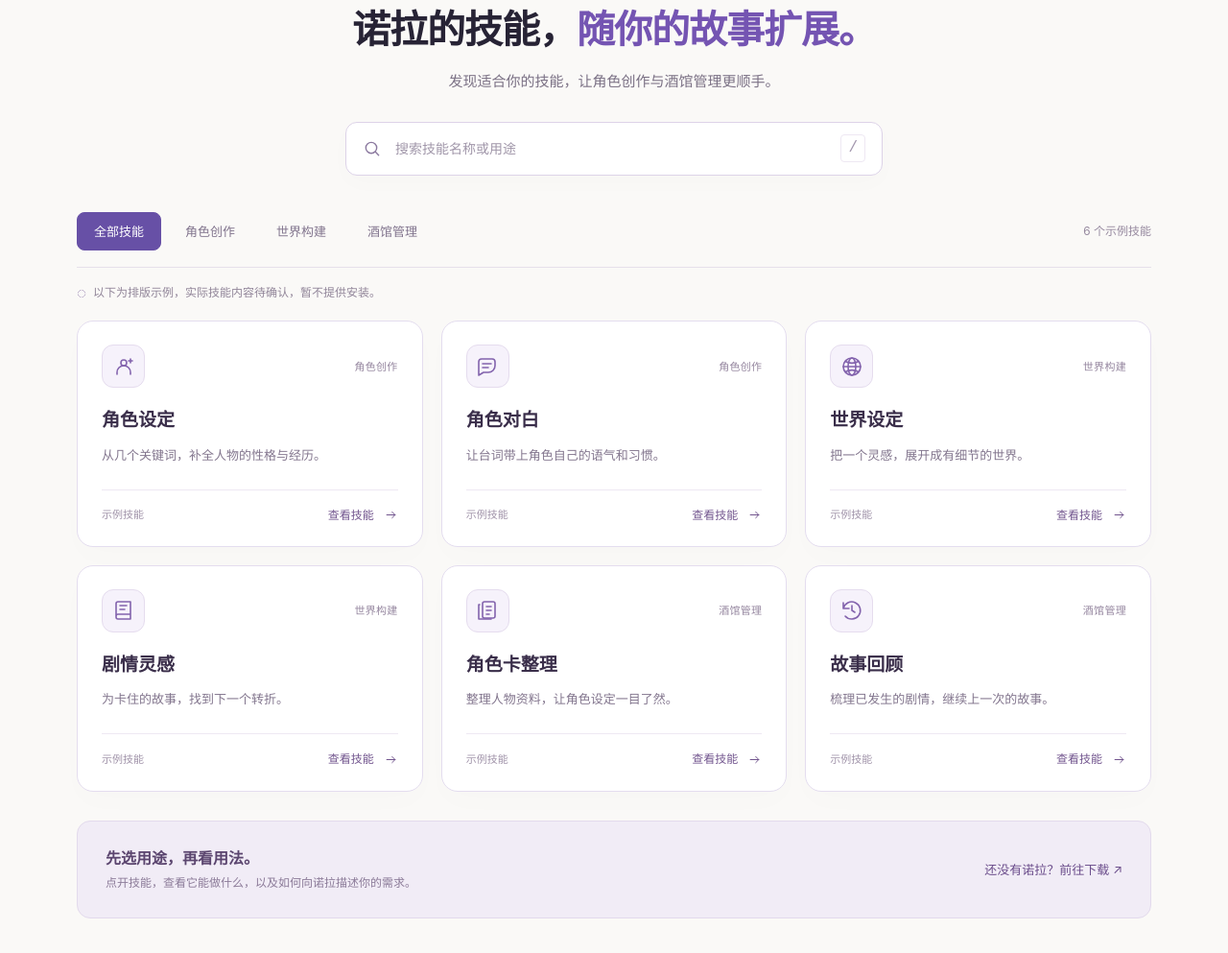
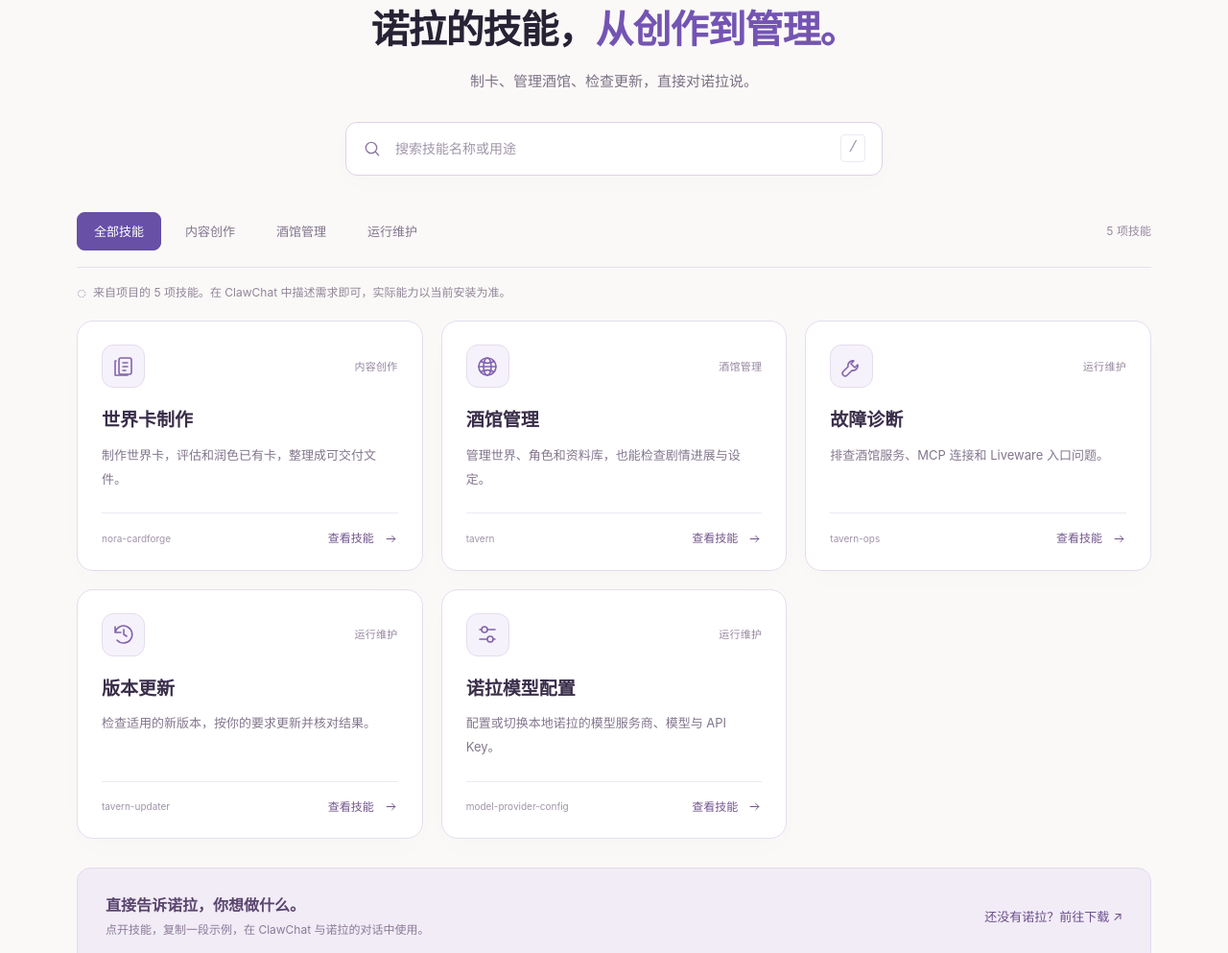
Before and after one commit to LoveMaker-art/nora-landing, a website: page skills-prototype.html in a window 1280 px wide. Shown: the part 211-1204 px from the top of the page at 96% size. Drawn offline with Linux system fonts and the light colour scheme.

Commit message:
prototype: populate skill library from verified Nora project skills

```diff
--- a/skills-prototype.css
+++ b/skills-prototype.css
@@ -71,3 +71,7 @@
 @media(max-width:900px){.skill-grid{grid-template-columns:repeat(2,minmax(0,1fr))}.library-hero h1{font-size:34px}.library-bottom{align-items:flex-start}.library-bottom a{padding-top:3px}}
 @media(max-width:600px){.library-main{padding-top:18px}.library-hero{text-align:left;padding:30px 0}.library-hero h1{font-size:30px;line-height:1.5;margin-top:10px}.library-hero h1 em{display:block}.library-hero .lead{font-size:13px;max-width:270px}.library-search{margin-top:23px}.library-search kbd{display:none}.library-search input{height:51px}.catalogue-toolbar{gap:9px;align-items:flex-start;flex-direction:column;padding-bottom:13px}.category-tabs{gap:3px;width:100%;justify-content:space-between;flex-wrap:nowrap}.category-tabs button{font-size:12px;padding:8px 9px;white-space:nowrap}.result-count{align-self:flex-end}.catalogue-note{font-size:11px;align-items:flex-start;line-height:1.8;margin:13px 0 17px}.catalogue-note>span{margin-top:4px}.skill-grid{grid-template-columns:1fr;gap:13px}.skill-card{padding:20px 22px 15px}.skill-card-top{margin-bottom:15px}.skill-card p{margin-bottom:17px}.library-bottom{flex-direction:column;gap:15px;padding:21px 23px;margin-top:23px;margin-bottom:30px}.library-bottom p{line-height:1.9}.skill-dialog{padding:20px 23px}.skills-page .top nav{gap:13px}.skills-page .brand{font-size:18px}.skills-page .brand img{width:27px;height:27px}.skills-page .top{min-height:77px}.skills-page footer{padding-top:25px;padding-bottom:25px;font-size:12px}}
 @media(prefers-reduced-motion:reduce){.skill-card:hover{transform:none}}
+
+/* The catalogue now shows actual project skill names and source references. */
+.skill-type{font-size:10px;overflow-wrap:anywhere;padding-right:8px}.skill-open{white-space:nowrap;flex-shrink:0}
+.detail-category{overflow-wrap:anywhere}.detail-disclaimer{font-size:12px;line-height:1.9;color:#8d7b99}.detail-source{display:inline-block;font-size:12px;margin-top:9px;color:#775d91}
--- a/skills-prototype.html
+++ b/skills-prototype.html
@@ -1,5 +1,5 @@
 <!doctype html>
-<!-- Local design prototype. Example catalogue only; no installation or production analytics. -->
+<!-- Local design preview with repository-backed skill content; no execution or production analytics. -->
 <html lang="zh-CN">
 <head>
   <meta charset="utf-8">
@@ -8,7 +8,7 @@
   <title>技能库 · 诺拉酒馆</title>
   <link rel="icon" href="assets/nora-avatar.jpg">
   <link rel="stylesheet" href="landing.css">
-  <link rel="stylesheet" href="skills-prototype.css">
+  <link rel="stylesheet" href="skills-prototype.css?content=project-skills">
 </head>
 <body class="skills-page">
   <header class="top wrap">
@@ -19,8 +19,8 @@
     <div class="library-path"><a href="index.html">首页</a><span aria-hidden="true">/</span><span>技能库</span><span class="preview-tag">设计预览</span></div>
     <section class="library-hero" aria-labelledby="library-title">
       <div class="eyebrow">NORA SKILLS</div>
-      <h1 id="library-title">诺拉的技能，<em>随你的故事扩展。</em></h1>
-      <p class="lead">发现适合你的技能，让角色创作与酒馆管理更顺手。</p>
+      <h1 id="library-title">诺拉的技能，<em>从创作到管理。</em></h1>
+      <p class="lead">制卡、管理酒馆、检查更新，直接对诺拉说。</p>
       <form class="library-search" role="search">
         <svg viewBox="0 0 24 24" aria-hidden="true"><circle cx="10.8" cy="10.8" r="6.8"/><path d="m16 16 4 4"/></svg>
         <label class="sr-only" for="skill-search">搜索技能名称或用途</label>
@@ -32,31 +32,32 @@
       <div class="catalogue-toolbar">
         <div class="category-tabs" role="group" aria-label="筛选技能分类">
           <button type="button" data-category="全部" aria-pressed="true">全部技能</button>
-          <button type="button" data-category="角色创作" aria-pressed="false">角色创作</button>
-          <button type="button" data-category="世界构建" aria-pressed="false">世界构建</button>
+          <button type="button" data-category="内容创作" aria-pressed="false">内容创作</button>
           <button type="button" data-category="酒馆管理" aria-pressed="false">酒馆管理</button>
+          <button type="button" data-category="运行维护" aria-pressed="false">运行维护</button>
         </div>
-        <span id="result-count" class="result-count" role="status" aria-live="polite">6 个示例技能</span>
+        <span id="result-count" class="result-count" role="status" aria-live="polite">5 项技能</span>
       </div>
-      <p class="catalogue-note"><span aria-hidden="true">◌</span> 以下为排版示例，实际技能内容待确认，暂不提供安装。</p>
+      <p class="catalogue-note"><span aria-hidden="true">◌</span> 来自项目的 5 项技能。在 ClawChat 中描述需求即可，实际能力以当前安装为准。</p>
       <div class="skill-grid" id="skill-grid"></div>
       <div class="library-empty" id="library-empty" hidden>
         <h2>没有找到匹配的技能</h2><p>换个关键词，或看看其他分类。</p><button type="button" id="clear-filters">查看全部技能</button>
       </div>
     </section>
-    <aside class="library-bottom"><div><h2>先选用途，再看用法。</h2><p>点开技能，查看它能做什么，以及如何向诺拉描述你的需求。</p></div><a href="index.html#start">还没有诺拉？前往下载 <span aria-hidden="true">↗</span></a></aside>
+    <aside class="library-bottom"><div><h2>直接告诉诺拉，你想做什么。</h2><p>点开技能，复制一段示例，在 ClawChat 与诺拉的对话中使用。</p></div><a href="index.html#start">还没有诺拉？前往下载 <span aria-hidden="true">↗</span></a></aside>
   </main>
   <footer class="wrap"><span>✦ 诺拉与酒馆 <small>Powered by ClawChat</small></span><a href="index.html">返回首页 ↗</a></footer>
   <dialog id="skill-dialog" class="skill-dialog" aria-labelledby="detail-title" aria-describedby="detail-description">
-    <div class="detail-top"><span class="detail-eyebrow">技能详情 · 设计示例</span><button type="button" id="close-dialog" class="close-dialog" aria-label="关闭技能详情"><svg viewBox="0 0 24 24" aria-hidden="true"><path d="m6 6 12 12M18 6 6 18"/></svg></button></div>
+    <div class="detail-top"><span class="detail-eyebrow">项目技能 · 使用说明</span><button type="button" id="close-dialog" class="close-dialog" aria-label="关闭技能详情"><svg viewBox="0 0 24 24" aria-hidden="true"><path d="m6 6 12 12M18 6 6 18"/></svg></button></div>
     <div id="detail-icon" class="skill-icon"></div>
     <span class="detail-category" id="detail-category"></span>
     <h2 id="detail-title"></h2>
     <p id="detail-description"></p>
     <div class="detail-section"><h3>可以帮你</h3><ul id="detail-benefits"></ul></div>
     <div class="prompt-box"><h3>试试这样对诺拉说</h3><p id="detail-prompt"></p><button type="button" id="copy-prompt">复制示例指令 <svg viewBox="0 0 24 24" aria-hidden="true"><rect x="8" y="8" width="12" height="12" rx="2"/><path d="M16 8V4H4v12h4"/></svg></button><span id="copy-feedback" role="status" aria-live="polite"></span></div>
-    <p class="detail-disclaimer">这是交互预览，示例指令不会安装或启用技能。</p>
+    <p class="detail-disclaimer" id="detail-requirement"></p>
+    <a class="detail-source" id="detail-source" target="_blank" rel="noopener noreferrer">查看项目技能源码 ↗</a>
   </dialog>
-  <script src="skills-prototype.js"></script>
+  <script src="skills-prototype.js?content=project-skills"></script>
 </body>
 </html>
--- a/skills-prototype.js
+++ b/skills-prototype.js
@@ -1,4 +1,4 @@
-/* Local design sample data. None of these entries installs or downloads a skill. */
+/* Catalogue checked against LoveMaker-art/noras-tavern main c65d44b on 2026-10-23. This page does not execute or install skills. */
 (() => {
   const icons = {
     person: '<circle cx="12" cy="8" r="3"/><path d="M5 20v-2a7 7 0 0 1 14 0v2M19 4v4m-2-2h4"/>',
@@ -6,25 +6,96 @@
     world: '<circle cx="12" cy="12" r="9"/><ellipse cx="12" cy="12" rx="4" ry="9"/><path d="M3 12h18M5 6.5a15 15 0 0 0 14 0M5 17.5a15 15 0 0 1 14 0"/>',
     story: '<path d="M4 5a2 2 0 0 1 2-2h13v18H6a2 2 0 0 1-2-2V5Zm0 13a2 2 0 0 1 2-2h13M8 7h7M8 11h5"/>',
     cards: '<rect x="7" y="3" width="13" height="17" rx="2"/><path d="M4 6H3v15h13M11 8h5M11 12h5M11 16h3"/>',
+    tools: '<path d="M14 6a5 5 0 0 0-6 6L3 17a2.8 2.8 0 0 0 4 4l5-5a5 5 0 0 0 6-6l-3 3-4-4 3-3Z"/>',
+    settings: '<path d="M4 7h16M4 17h16"/><circle cx="9" cy="7" r="3" fill="#f6f2fb"/><circle cx="15" cy="17" r="3" fill="#f6f2fb"/>',
     clock: '<path d="M3 10a9 9 0 1 1 2 8M3 4v6h6M12 7v5l3 2"/>'
   };
   const skills = [
-    {id:'character',category:'角色创作',icon:'person',title:'角色设定',description:'从几个关键词，补全人物的性格与经历。',benefits:['梳理人物背景、动机与关系。','整理可用于角色扮演的设定。'],prompt:'帮我构思一位退休的赏金猎人。他在雨夜酒馆当老板，不爱说话，却记得每个客人的习惯。'},
-    {id:'voice',category:'角色创作',icon:'speech',title:'角色对白',description:'让台词带上角色自己的语气和习惯。',benefits:['提炼角色的说话方式与口头习惯。','为同一场景尝试不同情绪的对白。'],prompt:'帮我打磨这位酒馆老板的说话方式：寡言、略带讽刺，关心客人时也不直说。给我三段对白示例。'},
-    {id:'world',category:'世界构建',icon:'world',title:'世界设定',description:'把一个灵感，展开成有细节的世界。',benefits:['补全地点、势力与世界规则。','建立能为剧情提供冲突的背景。'],prompt:'帮我构建雨夜酒馆所在的边境小城，设定三个势力，以及他们之间尚未解决的矛盾。'},
-    {id:'plot',category:'世界构建',icon:'story',title:'剧情灵感',description:'为卡住的故事，找到下一个转折。',benefits:['基于已有设定，提出后续剧情方向。','设计让角色面临选择的故事节点。'],prompt:'一个老板以为早已死去的老朋友走进酒馆。给我三个不同的剧情方向，每个方向都留一个需要我决定的选择。'},
-    {id:'organize',category:'酒馆管理',icon:'cards',title:'角色卡整理',description:'整理人物资料，让角色设定一目了然。',benefits:['归纳角色资料中零散的设定。','找出矛盾或仍待补充的信息。'],prompt:'帮我检查这份角色设定，按背景、性格、关系和说话方式整理，并标出互相矛盾或需要补充的地方。'},
-    {id:'recap',category:'酒馆管理',icon:'clock',title:'故事回顾',description:'梳理已发生的剧情，继续上一次的故事。',benefits:['归纳剧情进展、人物关系与关键选择。','整理尚未解决的线索和约定。'],prompt:'帮我回顾这段故事，整理重要事件、人物关系的变化，以及下次继续时需要记住的线索。'}
-  ];
+  {
+    "id": "nora-cardforge",
+    "category": "内容创作",
+    "icon": "cards",
+    "title": "世界卡制作",
+    "description": "制作世界卡，评估和润色已有卡，整理成可交付文件。",
+    "path": "creative/nora-cardforge",
+    "benefits": [
+      "从角色、世界观和玩法出发制作世界卡，按需加入世界书、MVU、正则与状态栏。",
+      "检查已有卡的内容和结构；按你的要求润色文案，保留原有玩法。",
+      "构建并导出 JSON 或带封面的 PNG；需要导入时再交接到酒馆。"
+    ],
+    "prompt": "帮我制作一张雨夜酒馆的世界卡，老板是一位退休赏金猎人。先和我确定角色、世界观和玩法，再制作成品，暂不导入酒馆。",
+    "requirement": "制作文件与导入酒馆是两个步骤；导入需要已连接的酒馆与 Nora MCP。"
+  },
+  {
+    "id": "tavern",
+    "category": "酒馆管理",
+    "icon": "world",
+    "title": "酒馆管理",
+    "description": "管理世界、角色和资料库，也能检查剧情进展与设定。",
+    "path": "creative/tavern",
+    "benefits": [
+      "创建或导入世界，管理角色、玩家身份、世界书与提示词预设。",
+      "查看指定世界的剧情进展，管理会话、聊天备份和剧情账本。",
+      "协助配置酒馆模型、外观及受支持的插件，查看故事档案。"
+    ],
+    "prompt": "帮我查看酒馆里有哪些世界，列出名称。我选定后，再帮我看看那个世界的剧情进展，先不要修改内容。",
+    "requirement": "需要连接当前酒馆的 Nora MCP；修改、删除及模型调用按你的具体授权执行。"
+  },
+  {
+    "id": "tavern-ops",
+    "category": "运行维护",
+    "icon": "tools",
+    "title": "故障诊断",
+    "description": "排查酒馆服务、MCP 连接和 Liveware 入口问题。",
+    "path": "creative/tavern-ops",
+    "benefits": [
+      "分开检查酒馆服务、诺拉与酒馆的 MCP 连接，以及外部入口。",
+      "查看相关状态和日志，定位失败环节及仍缺少的证据。",
+      "在明确授权后，使用现有维护流程恢复指定实例。"
+    ],
+    "prompt": "酒馆入口打不开，帮我检查当前实例的服务和连接状态，说明问题在哪一层，先不要重启或重装。",
+    "requirement": "诊断不等于自动修复；重启、恢复或配置修改需要明确授权。"
+  },
+  {
+    "id": "tavern-updater",
+    "category": "运行维护",
+    "icon": "clock",
+    "title": "版本更新",
+    "description": "检查适用的新版本，按你的要求更新并核对结果。",
+    "path": "system/tavern-updater",
+    "benefits": [
+      "先检查当前安装适用的更新，不因查询版本自动启动更新。",
+      "支持的桌面安装可按顺序更新酒馆和启动器；云端或源码实例使用核心更新流程。",
+      "检查任务进度与实际更新结果，区分完成、部分完成和失败恢复。"
+    ],
+    "prompt": "帮我检查当前诺拉酒馆有没有可用更新，告诉我适用的更新内容，先不要执行更新。",
+    "requirement": "是否支持更新取决于当前安装与更新入口；旧版可能需要先迁移。更新期间诺拉可能短暂断开。"
+  },
+  {
+    "id": "model-provider-config",
+    "category": "运行维护",
+    "icon": "settings",
+    "title": "诺拉模型配置",
+    "description": "配置或切换本地诺拉的模型服务商、模型与 API Key。",
+    "path": "system/model-provider-config",
+    "benefits": [
+      "根据你提供的服务商、模型和 API Key 保存本地诺拉的默认模型配置。",
+      "支持内置服务商与自定义 OpenAI 兼容接口；自定义接口需提供 Base URL。",
+      "只修改诺拉模型，保留酒馆模型、MVU 模型和其他实例的配置。"
+    ],
+    "prompt": "我想切换本地诺拉使用的模型。请先告诉我需要提供哪些信息，只改诺拉，不修改酒馆和 MVU 模型。",
+    "requirement": "仅适用于受支持的本地启动器实例；保存后新会话生效，配置保存不代表 API 已验证。"
+  }
+];
   const grid=document.getElementById('skill-grid'), search=document.getElementById('skill-search');
   const dialog=document.getElementById('skill-dialog'), copyButton=document.getElementById('copy-prompt');
   let category='全部',selected=null,opener=null;
   const svg=body=>`<svg viewBox="0 0 24 24" aria-hidden="true">${body}</svg>`;
   function render(){
     const query=search.value.trim().toLocaleLowerCase();
-    const filtered=skills.filter(s=>(category==='全部'||s.category===category)&&[s.title,s.category,s.description,...s.benefits].join(' ').toLocaleLowerCase().includes(query));
-    grid.innerHTML=filtered.map(s=>`<article class="skill-card"><div class="skill-card-top"><div class="skill-icon">${svg(icons[s.icon])}</div><span class="skill-category">${s.category}</span></div><h2>${s.title}</h2><p>${s.description}</p><div class="skill-card-bottom"><span class="skill-type">示例技能</span><button class="skill-open" type="button" data-skill="${s.id}" aria-label="查看${s.title}技能详情">查看技能 ${svg('<path d="M5 12h14m-5-5 5 5-5 5"/>')}</button></div></article>`).join('');
-    document.getElementById('result-count').textContent=`${filtered.length} 个示例技能`;
+    const filtered=skills.filter(s=>(category==='全部'||s.category===category)&&[s.id,s.title,s.category,s.description,...s.benefits].join(' ').toLocaleLowerCase().includes(query));
+    grid.innerHTML=filtered.map(s=>`<article class="skill-card"><div class="skill-card-top"><div class="skill-icon">${svg(icons[s.icon])}</div><span class="skill-category">${s.category}</span></div><h2>${s.title}</h2><p>${s.description}</p><div class="skill-card-bottom"><span class="skill-type">${s.id}</span><button class="skill-open" type="button" data-skill="${s.id}" aria-label="查看${s.title}技能详情">查看技能 ${svg('<path d="M5 12h14m-5-5 5 5-5 5"/>')}</button></div></article>`).join('');
+    document.getElementById('result-count').textContent=`${filtered.length} 项技能`;
     document.getElementById('library-empty').hidden=filtered.length>0;
     grid.hidden=filtered.length===0;
     document.querySelectorAll('[data-category]').forEach(b=>b.setAttribute('aria-pressed',String(b.dataset.category===category)));
@@ -32,7 +103,9 @@
   function openDetail(id,button){
     selected=skills.find(s=>s.id===id);opener=button;
     document.getElementById('detail-icon').innerHTML=svg(icons[selected.icon]);
-    document.getElementById('detail-category').textContent=selected.category;
+    document.getElementById('detail-category').textContent=selected.category+' · '+selected.id;
+    document.getElementById('detail-requirement').textContent=selected.requirement;
+    document.getElementById('detail-source').href='https://github.com/LoveMaker-art/noras-tavern/blob/main/nora/skills/'+selected.path+'/SKILL.md';
     document.getElementById('detail-title').textContent=selected.title;
     document.getElementById('detail-description').textContent=selected.description;
     document.getElementById('detail-benefits').replaceChildren(...selected.benefits.map(text=>{const li=document.createElement('li');li.textContent=text;return li;}));
```
Also changed, not shown: docs/skills-library-preview.md (+19 -1 lines).
